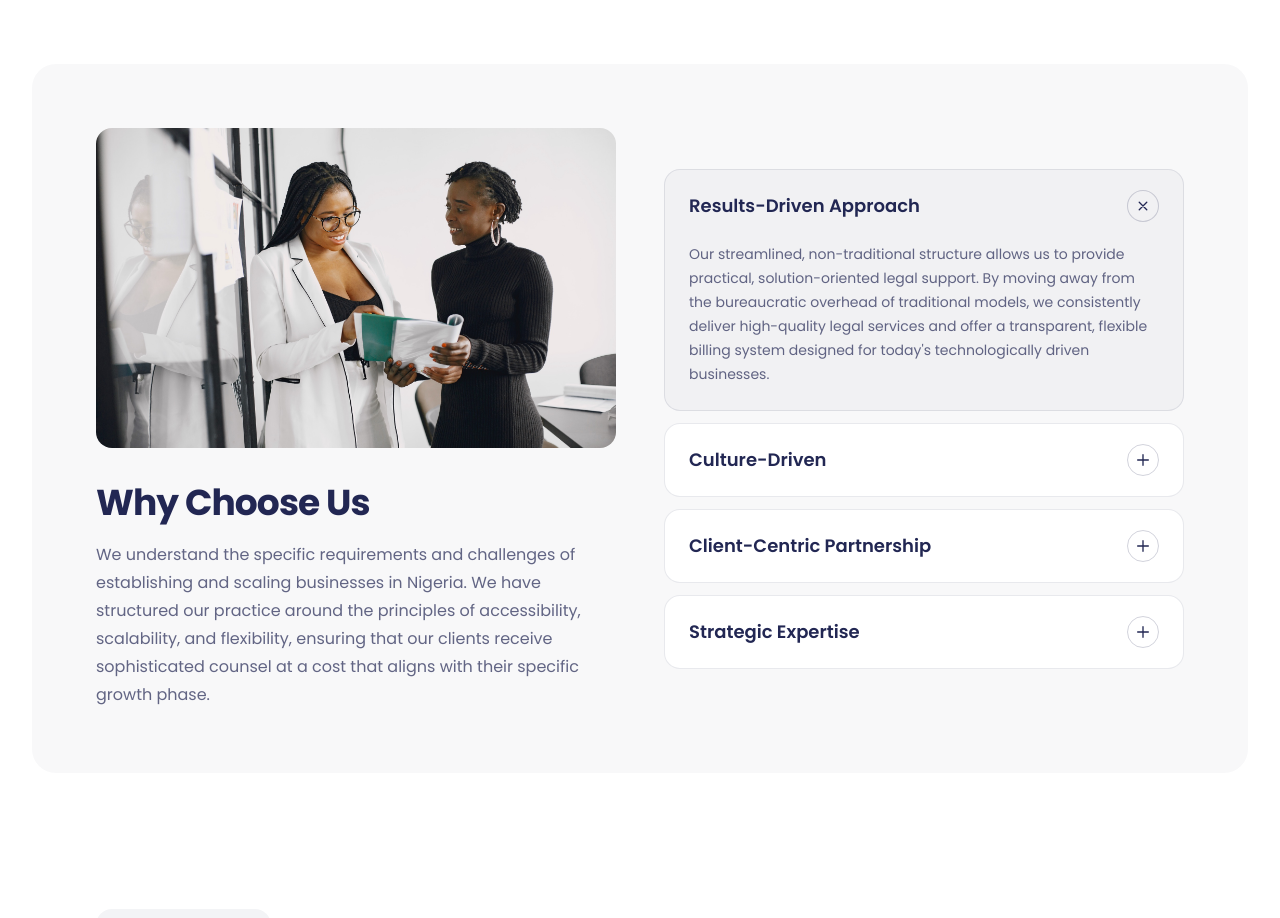
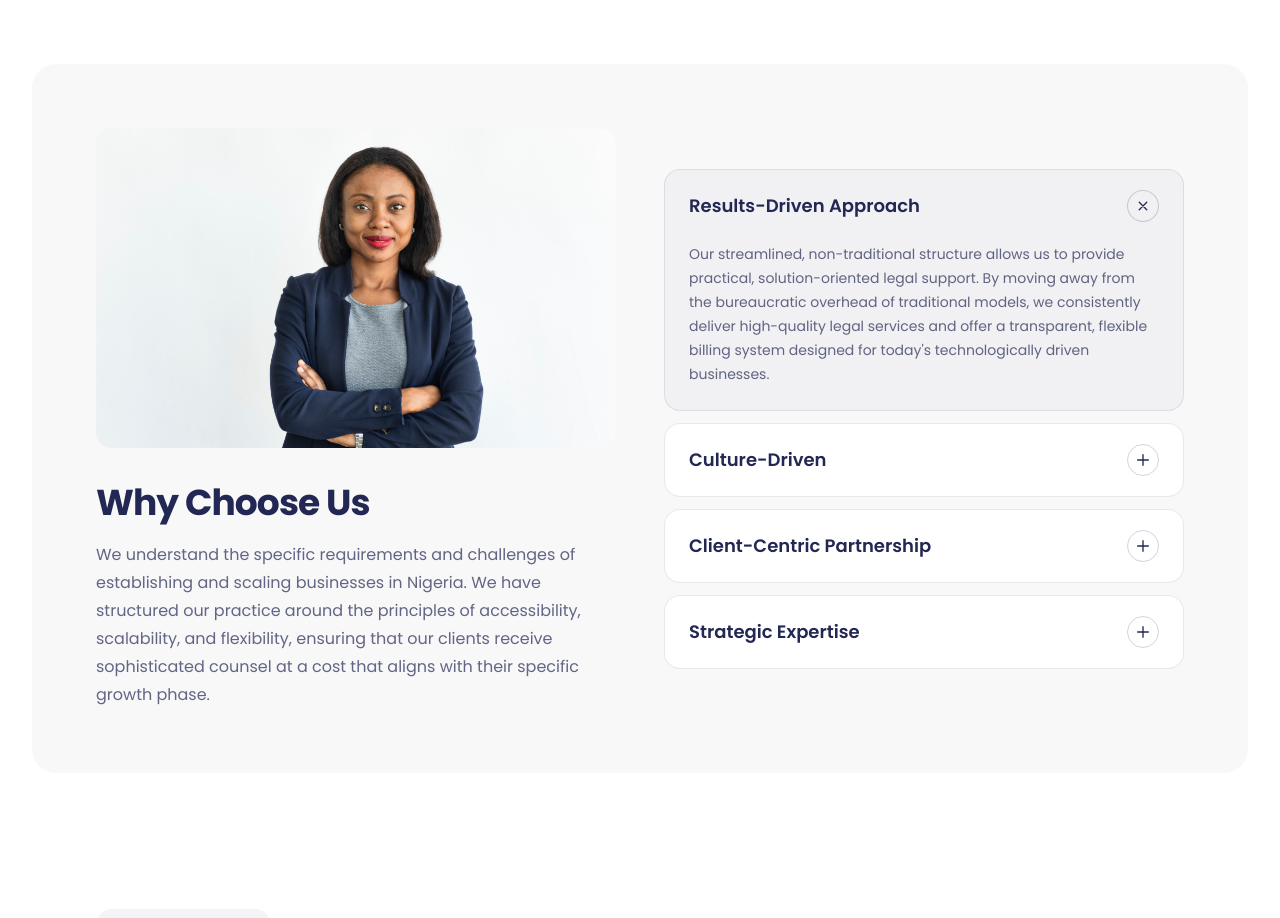
Before and after one commit to ME-CONSULT/me-consult, a Next.js app: page / in a window 1280 px wide. Shown: the part 800-1718 px from the top of the page. Built offline with nearby package versions, Linux system fonts and the light colour scheme.

Commit message:
fix: swap Why Choose Us image and fix head crop with object-top

```diff
--- a/src/app/(site)/page.tsx
+++ b/src/app/(site)/page.tsx
@@ -81,10 +81,10 @@ export default function Home() {
               <Reveal>
                 <div className="relative h-64 overflow-hidden rounded-2xl sm:h-80">
                   <Image
-                    src="/why-choose-us.jpeg"
+                    src="/biz22.jpg"
                     alt="ME Consult advisory team"
                     fill
-                    className="object-cover"
+                    className="object-cover object-top"
                   />
                 </div>
                 <h2 className="mt-8 text-3xl font-bold leading-tight tracking-tight text-[#222753] sm:text-4xl">
```
Also changed, not shown: public/biz22.jpg (added).
